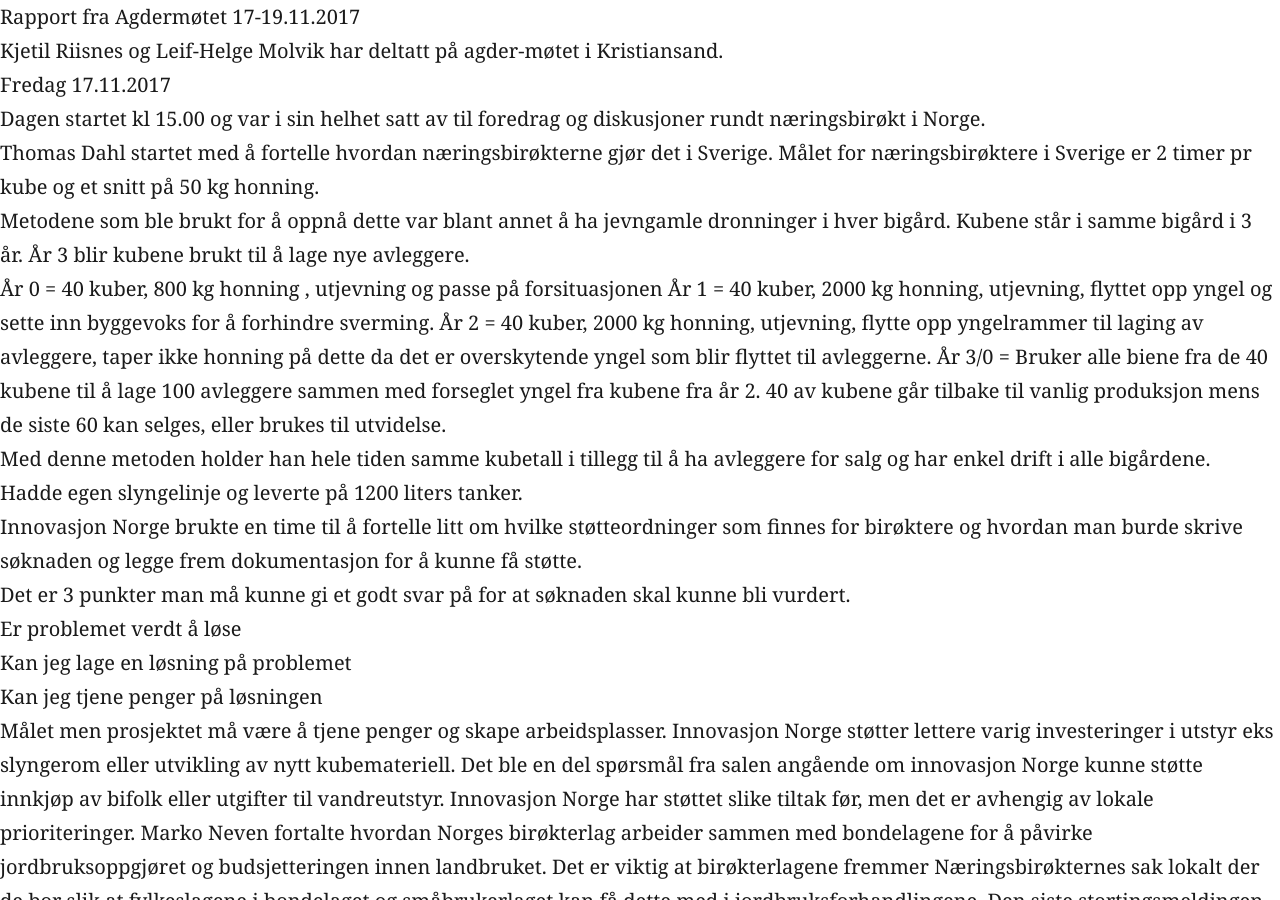
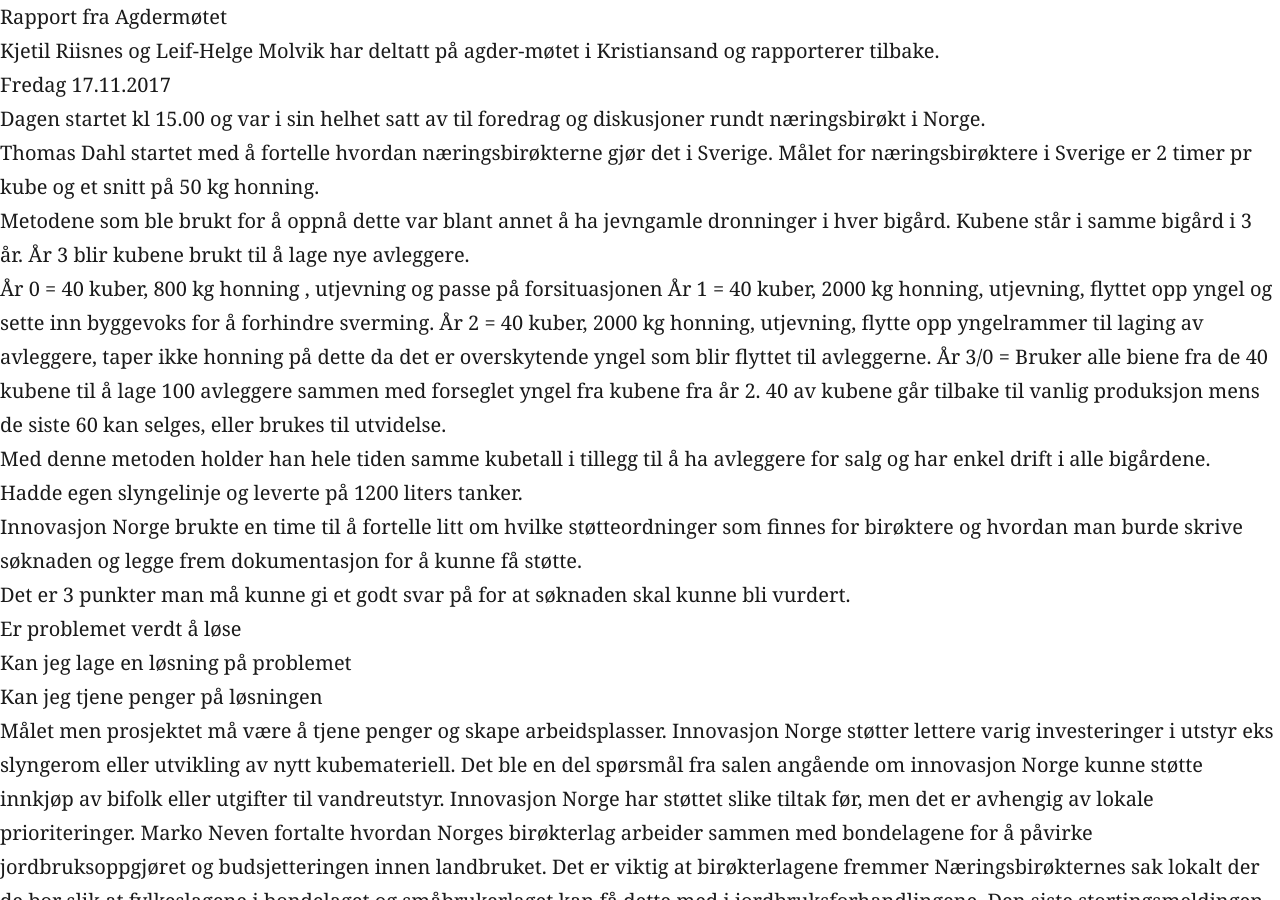
Before and after one commit to SotraBiroktarlag/sotrabirokt, a Jekyll site: the page built from _posts/2017-11-19-adgermoteRapport.md, in a window 1280 px wide and 900 px high. Built offline with Jekyll 4.4.1, drawn with Linux system fonts in a browser that asks for light colours.

Commit message:
Pyntet på tittel og førstelinjen.

```diff
--- a/_posts/2017-11-19-adgermoteRapport.md
+++ b/_posts/2017-11-19-adgermoteRapport.md
@@ -1,12 +1,12 @@
 ---
 layout: default
-title:  "Rapport fra Agdermotet i 2017"
+title:  "Rapport fra Agdermotet"
 date:   2017-11-18 16:16:01 -0600
 categories: General Adgermotet
 ---
 
-# Rapport fra Agdermøtet 17-19.11.2017
-Kjetil Riisnes og Leif-Helge Molvik har deltatt på agder-møtet i Kristiansand.
+# Rapport fra Agdermøtet
+Kjetil Riisnes og Leif-Helge Molvik har deltatt på agder-møtet i Kristiansand og rapporterer tilbake.
 
 ## Fredag 17.11.2017
 Dagen startet kl 15.00 og var i sin helhet satt av til foredrag og diskusjoner rundt næringsbirøkt i Norge.
```
